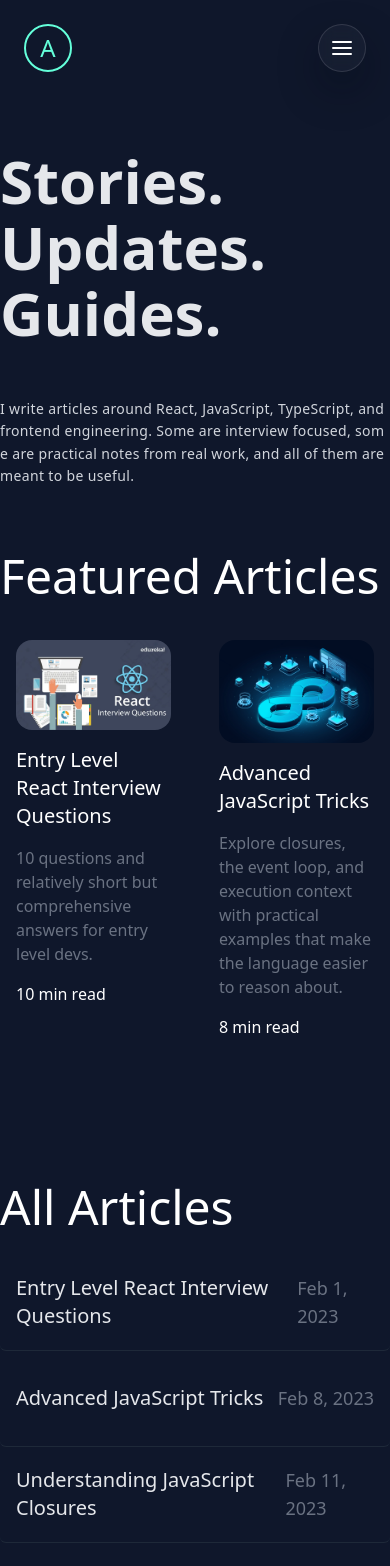
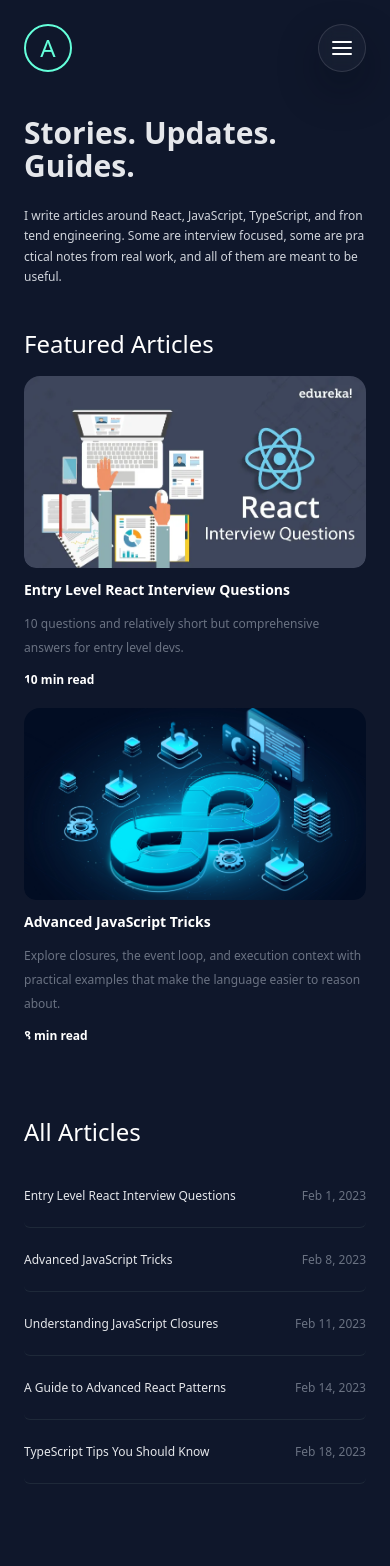
Before and after one commit to AIsTushar/my-website, a Next.js app: page /articles in a window 390 px wide. Shown: the top 1566 px of the page. Built offline with nearby package versions, Linux system fonts and the light colour scheme.

Commit message:
refactor: enhance layout and styling across articles and projects pages

```diff
--- a/src/app/articles/page.js
+++ b/src/app/articles/page.js
@@ -40,23 +40,25 @@ function Page() {
   };
 
   return (
-    <main className="mt-36 flex w-full flex-col items-center overflow-hidden">
-      <div className="flex w-full max-w-4xl flex-col gap-12">
+    <main className="mt-28 flex w-full flex-col items-center overflow-hidden px-6 sm:mt-32 sm:px-10 lg:mt-36">
+      <div className="flex w-full max-w-4xl flex-col gap-5 sm:gap-8 lg:gap-12">
         <AnimatedText
           text="Stories. Updates. Guides."
-          className="!text-6xl !text-gray-200"
+          className="!text-3xl !text-gray-200 sm:!text-4xl md:!text-5xl lg:!text-6xl"
         />
 
-        <div>
+        <div className="max-w-3xl">
           <GradualSpacing
             text="I write articles around React, JavaScript, TypeScript, and frontend engineering. Some are interview focused, some are practical notes from real work, and all of them are meant to be useful."
-            className="leading-[160%] tracking-wide !text-gray-300"
+            className="!text-xs leading-[170%] !text-gray-300 sm:!text-sm md:!text-base lg:!text-lg"
           />
         </div>
       </div>
 
-      <div className="my-16 flex w-full max-w-4xl flex-col gap-6">
-        <h2 className="text-5xl text-white">Featured Articles</h2>
+      <div className="my-10 flex w-full max-w-4xl flex-col gap-4 sm:my-14 sm:gap-6 lg:my-16">
+        <h2 className="text-2xl text-white sm:text-3xl lg:text-5xl">
+          Featured Articles
+        </h2>
         <div className="relative flex w-full">
           <AnimatePresence>
             {activeCard !== null ? (
@@ -66,7 +68,7 @@ function Page() {
                 animate="visible"
                 exit="exit"
                 custom={activeCard}
-                className="absolute inset-0 rounded-2xl bg-slate-800"
+                className="absolute inset-0 hidden rounded-2xl bg-slate-800 md:block"
                 style={{
                   width: "calc(50% - 0.5rem)",
                   height: "100%",
@@ -75,7 +77,7 @@ function Page() {
             ) : null}
           </AnimatePresence>
 
-          <div className="relative z-10 flex w-full gap-4">
+          <div className="relative z-10 grid w-full grid-cols-1 gap-5 md:grid-cols-2 md:gap-4">
             {featuredArticles.map((article, index) => (
               <FeaturedArcicalCard
                 key={article.slug}
@@ -88,8 +90,10 @@ function Page() {
         </div>
       </div>
 
-      <div className="mt-16 flex w-full max-w-4xl flex-col gap-6">
-        <h2 className="text-5xl text-white">All Articles</h2>
+      <div className="mt-8 flex w-full max-w-4xl flex-col gap-4 sm:mt-12 sm:gap-6 lg:mt-16">
+        <h2 className="text-2xl text-white sm:text-3xl lg:text-5xl">
+          All Articles
+        </h2>
 
         <div className="relative z-10 flex flex-col">
           <AnimatePresence>
@@ -109,7 +113,7 @@ function Page() {
                   transition: { delay: 0.4 },
                 }}
                 transition={{ duration: 0.3, ease: "easeInOut" }}
-                className="absolute left-0 z-0 h-[96px] w-full rounded-md bg-slate-800"
+                className="absolute left-0 z-0 hidden h-[96px] w-full rounded-md bg-slate-800 lg:block"
               />
             ) : null}
           </AnimatePresence>
--- a/src/components/articles/Card.js
+++ b/src/components/articles/Card.js
@@ -7,15 +7,17 @@ function Card({ article, index, setHoveredCard }) {
     <motion.div
       onMouseEnter={() => setHoveredCard(index)}
       onMouseLeave={() => setHoveredCard(null)}
-      className="relative z-10 flex h-[96px] cursor-pointer items-center justify-between rounded-md border-b border-gray-800 px-4"
+      className="relative z-10 flex min-h-16 cursor-pointer items-center justify-between gap-4 rounded-md border-b border-gray-800 px-0 py-4 sm:min-h-20 sm:px-4 lg:min-h-[96px]"
     >
       <Link
         href={`/articles/${article.slug}`}
-        className="text-xl text-gray-200 transition-colors duration-300 hover:text-white"
+        className="min-w-0 text-xs font-medium text-gray-200 transition-colors duration-300 hover:text-white sm:text-base lg:text-xl"
       >
         {article.title}
       </Link>
-      <p className="text-lg text-gray-500">{article.publishDateLabel}</p>
+      <p className="shrink-0 text-xs text-gray-500 sm:text-sm lg:text-lg">
+        {article.publishDateLabel}
+      </p>
     </motion.div>
   );
 }
--- a/src/components/articles/FeaturedArticleCard.js
+++ b/src/components/articles/FeaturedArticleCard.js
@@ -8,28 +8,32 @@ function FeaturedArcicalCard({ article, index, setActiveCard }) {
     <motion.div
       onMouseEnter={() => setActiveCard(index)}
       onMouseLeave={() => setActiveCard(null)}
-      className="flex w-1/2 flex-col gap-4 overflow-hidden rounded-2xl px-4 py-4"
+      className="flex w-full flex-col gap-3 overflow-hidden rounded-2xl p-0 sm:gap-4 md:px-4 md:py-4"
     >
       <Link
         href={`/articles/${article.slug}`}
-        className="rounded-2xl transition-transform duration-300 hover:scale-[1.01]"
+        className="overflow-hidden rounded-xl transition-transform duration-300 hover:scale-[1.01] sm:rounded-2xl"
       >
         <Image
           src={article.image}
           alt={`${article.title} Image`}
           width={900}
           height={700}
-          className="h-full w-full rounded-2xl object-cover"
+          className="aspect-[16/9] h-auto w-full rounded-xl object-cover sm:rounded-2xl"
         />
       </Link>
       <Link
         href={`/articles/${article.slug}`}
-        className="text-xl text-white transition-colors duration-300 hover:text-cyan-200"
+        className="text-sm font-semibold text-white transition-colors duration-300 hover:text-cyan-200 sm:text-lg lg:text-xl"
       >
         {article.title}
       </Link>
-      <p className="text-gray-500">{article.description}</p>
-      <span className="text-white">{article.readTime}</span>
+      <p className="text-xs leading-6 text-gray-500 sm:text-sm lg:text-base">
+        {article.description}
+      </p>
+      <span className="text-xs font-semibold text-white sm:text-sm">
+        {article.readTime}
+      </span>
     </motion.div>
   );
 }
--- a/src/components/projects/FeaturedProjectCardLeft.js
+++ b/src/components/projects/FeaturedProjectCardLeft.js
@@ -6,22 +6,24 @@ function FeaturedProjectCardLeft({ project }) {
   const projectHref = `/projects/${project.slug}`;
 
   return (
-    <div className="flex flex-col-reverse gap-8 xl:flex-row">
+    <div className="flex w-full flex-col-reverse gap-5 sm:gap-6 xl:flex-row xl:gap-8">
       {/* Details */}
-      <div className="z-10 flex flex-col items-start justify-center gap-6 text-left xl:-mr-20">
+      <div className="z-10 flex flex-col items-start justify-center gap-3 text-left sm:gap-4 xl:-mr-20 xl:gap-6">
         <div>
-          <p className="text-secondary">Featured Project</p>
+          <p className="text-secondary text-xs sm:text-sm md:text-base">
+            Featured Project
+          </p>
           <Link
             href={projectHref}
-            className="text-2xl text-white transition-colors duration-300 hover:text-cyan-200"
+            className="text-base font-semibold text-white transition-colors duration-300 hover:text-cyan-200 sm:text-xl md:text-2xl"
           >
             {project.title}
           </Link>
         </div>
-        <div className="w-full rounded-sm bg-[#112240] py-6 pr-12 pl-8 text-left text-gray-300 xl:w-[548px]">
+        <div className="w-full rounded-sm bg-[#112240] px-4 py-4 text-left text-xs leading-6 text-gray-300 sm:px-6 sm:text-sm md:text-base xl:w-[548px] xl:py-6 xl:pr-12 xl:pl-8">
           {project.description}
         </div>
-        <div className="flex flex-wrap gap-4 text-sm text-gray-400">
+        <div className="flex flex-wrap gap-2 text-xs text-gray-400 sm:gap-3 sm:text-sm xl:gap-4">
           {project.tags.map((tag, i) => (
             <span key={i}>{tag}</span>
           ))}
@@ -49,7 +51,7 @@ function FeaturedProjectCardLeft({ project }) {
       {/* Image */}
       <Link
         href={projectHref}
-        className="group relative h-96 w-full overflow-hidden rounded-md xl:w-[548px]"
+        className="group relative aspect-[16/9] w-full overflow-hidden rounded-md xl:h-96 xl:w-[548px]"
       >
         <Image
           src={project.image}
--- a/src/components/projects/MoreProjectCard.js
+++ b/src/components/projects/MoreProjectCard.js
@@ -28,7 +28,7 @@ function MoreProjectCard({ project }) {
       onMouseEnter={() => setIsHovered(true)}
       onMouseLeave={() => setIsHovered(false)}
       onMouseMove={handleMouseMove}
-      className="relative flex w-full items-center justify-between border-b-[1px] border-gray-700 py-4 text-gray-300 xl:w-2/4"
+      className="relative flex w-full items-start justify-between gap-4 border-b-[1px] border-gray-700 py-4 text-gray-300 lg:items-center"
     >
       {/* Animated Image */}
       <motion.div
@@ -50,12 +50,12 @@ function MoreProjectCard({ project }) {
           width={500}
           height={500}
           alt="project Image"
-          className="h-72 w-96 rounded-md object-contain"
+          className="h-56 w-72 rounded-md object-contain sm:h-64 sm:w-80 lg:h-72 lg:w-96"
         />
       </motion.div>
-      <div className="flex min-w-0 flex-col gap-3">
-        <div className="flex items-center gap-2 text-xl font-bold text-white">
-          <Folder className="text-secondary h-8 w-8 shrink-0" />
+      <div className="flex min-w-0 flex-col gap-2 sm:gap-3">
+        <div className="flex min-w-0 items-center gap-2 text-base font-bold text-white sm:text-lg lg:text-xl">
+          <Folder className="text-secondary h-6 w-6 shrink-0 sm:h-7 sm:w-7 lg:h-8 lg:w-8" />
           <Link
             href={projectHref}
             className="truncate transition-colors duration-300 hover:text-cyan-200"
@@ -63,14 +63,14 @@ function MoreProjectCard({ project }) {
             {project.title}
           </Link>
         </div>
-        <div className="flex flex-wrap gap-2">
+        <div className="flex flex-wrap gap-2 text-xs sm:text-sm">
           {project.tags.map((tag, i) => (
             <span key={i}>{tag}</span>
           ))}
         </div>
       </div>
 
-      <div className="flex gap-2 text-white">
+      <div className="flex shrink-0 gap-2 text-white">
         {project.gitLink ? (
           <Link href={project.gitLink} target="_blank" rel="noreferrer">
             <Github className="hover:text-secondary h-5 w-5" />
--- a/src/components/ui/Footer.js
+++ b/src/components/ui/Footer.js
@@ -21,7 +21,7 @@ const SingleLink = ({ href, text, icon: Icon }) => {
 function Footer() {
   const MotionLink = motion.create(Link);
   return (
-    <div className="mt-36 flex w-full items-center justify-center gap-10 py-12 text-white">
+    <div className="mt-20 flex w-full flex-wrap items-center justify-center gap-6 px-4 py-10 text-sm text-white sm:mt-28 sm:gap-8 sm:text-base lg:mt-36 lg:gap-10 lg:py-12">
       <SingleLink
         href="https://github.com/AIsTushar?tab=repositories"
         text="GitHub"
```
Also changed, not shown: src/app/projects/page.js (+10 -8 lines), src/components/projects/FeaturedProjectCard.js (+9 -7 lines).
